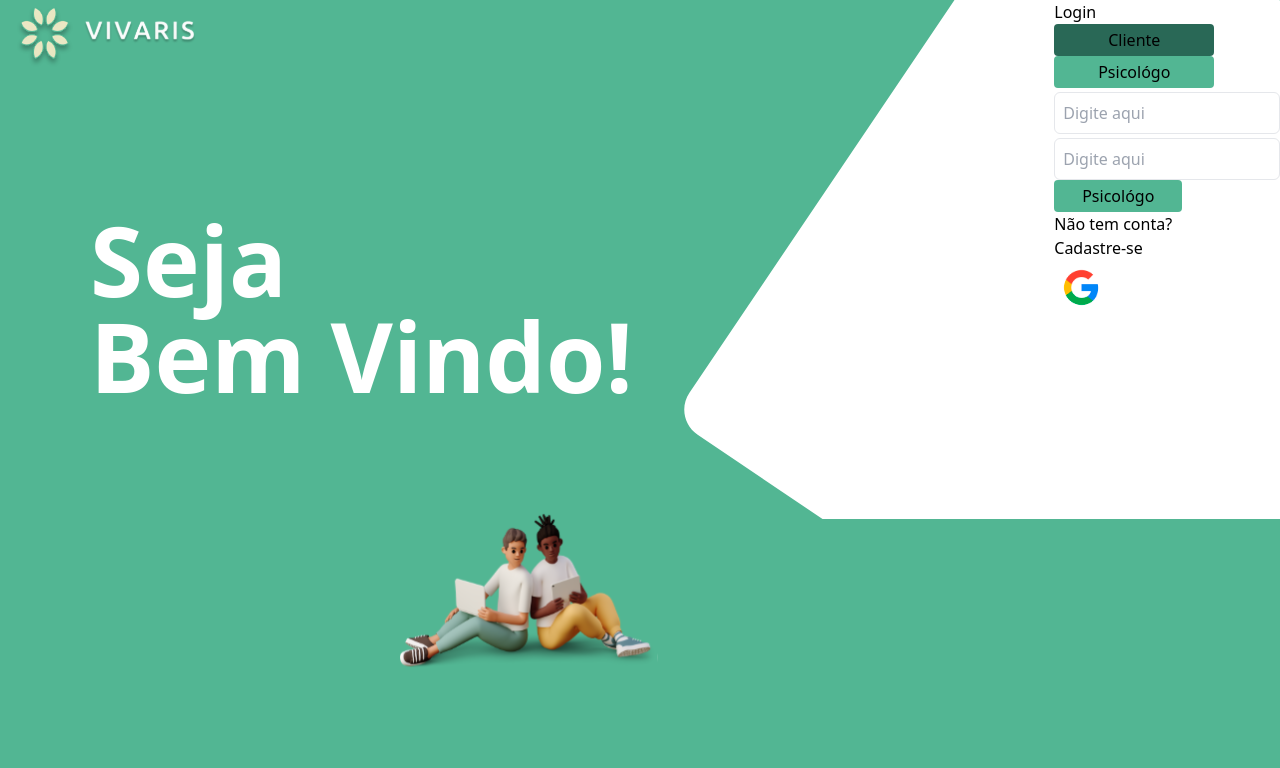
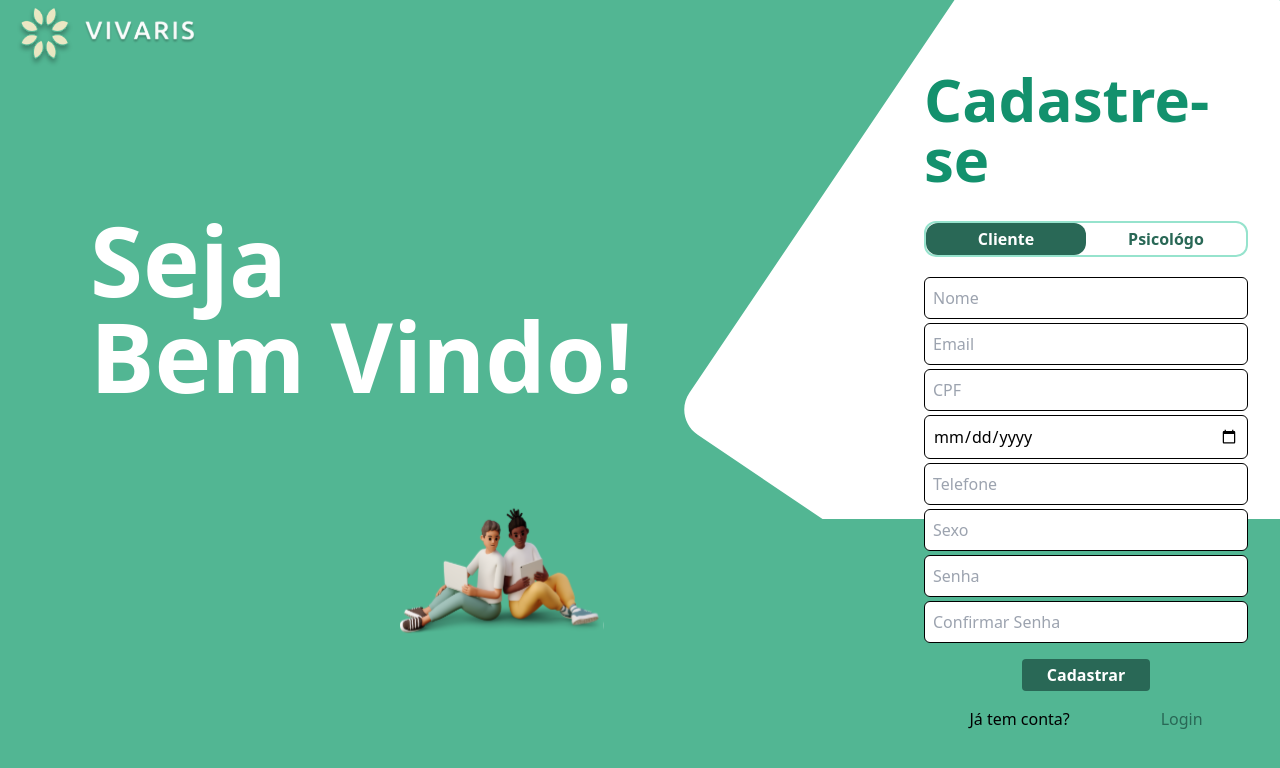
Before and after one commit to c4rl0sfilho/vivarisFront, a React (Vite) app: page / in a window 1280 px wide. Shown: the top 768 px of the page. Built offline with nearby package versions, Linux system fonts and the light colour scheme.

Commit message:
disign finalizado

```diff
--- a/src/components/ContainerLogin.tsx
+++ b/src/components/ContainerLogin.tsx
@@ -1,38 +1,77 @@
-import React from 'react'
-import Input from '../components/Input.tsx'
-import GoogleIcon from '../assets/googleIcon.svg'
+import React, { useState } from 'react';
+import FormInput from './FormInput.tsx';
+import GoogleIcon from '../assets/googleIcon.svg';
 import { useNavigate } from 'react-router-dom';
 
+const ContainerLogin = () => {
+    const [selectedButton, setSelectedButton] = useState<'Cliente' | 'Psicológo'>('Cliente');
+    const [email, setEmail] = useState('');
+    const [password, setPassword] = useState('');
+    const navigate = useNavigate();
 
-const ContainerLogin = () => {
-    const navigate = useNavigate();
+    function handleButtonClick(buttonName: 'Cliente' | 'Psicológo') {
+        setSelectedButton(buttonName);
+    }
+
+    function handleEmailChange(event: React.ChangeEvent<HTMLInputElement>) {
+        setEmail(event.target.value);
+    }
+    function handlePasswordChange(event: React.ChangeEvent<HTMLInputElement>) {
+        setPassword(event.target.value);
+    }
+
     return (
-        <div>
-            <div className="title">
-                <h1>Login</h1>
+        <div className='flex flex-col'>
+            <div className="title flex justify-center pb-8">
+                <h1 className='text-6xl	font-semibold text-[#13916D]'>Login</h1>
             </div>
-            <div className="ClienteOrPsicologo">
+            <div className="ClienteOrPsicologo flex border-[#96E3CD] border-2 items-center justify-center rounded-xl mb-4">
                 <div>
                     <button
-                        className='bg-[#296856] w-[10rem] h-[2rem] rounded'>Cliente</button>
+                        className={`w-[10rem] h-[2rem] rounded-xl font-semibold ${selectedButton === 'Cliente' ? 'bg-[#296856] text-[#ffffff] ' : 'text-[#296856]'}`}
+                        data-button-name="Cliente"
+                        onClick={() => handleButtonClick('Cliente')}>
+                        Cliente
+                    </button>
                 </div>
                 <div>
                     <button
-                        className='w-[10rem] h-[2rem] rounded bg-[#52B693] border-solid'>Psicológo</button>
+                        className={`w-[10rem] h-[2rem] rounded-xl font-semibold ${selectedButton === 'Psicológo' ? 'bg-[#296856] text-[#ffffff] ' : 'text-[#296856]'}`}
+                        data-button-name="Psicológo"
+                        onClick={() => handleButtonClick('Psicológo')}>
+                        Psicológo
+                    </button>
                 </div>
             </div>
             <div className="inputs">
-                <Input />
-                <Input />
+            <FormInput
+                    type="email"
+                    name="email"
+                    value={email}
+                    onChange={handleEmailChange}
+                    label="Email"
+                    placeholder='Email'
+                    required
+                />
+            <FormInput
+                    type="email"
+                    name="email"
+                    value={password}
+                    onChange={handlePasswordChange}
+                    label="Email"
+                    placeholder='Senha'
+                    required
+                />
+
             </div>
-            <div className="buttonLogin">
-                <button className='w-[8rem] h-[2rem] rounded bg-[#52B693] border-solid'>Psicológo</button>
+            <div className="buttonLogin flex justify-center py-4">
+                <button className='w-[8rem] h-[2rem] rounded bg-[#296856] text-white font-semibold border-solid'>Login</button>
             </div>
-            <div className="textConta">
+            <div className="textConta flex justify-around border-b border-b-black ">
                 <p>Não tem conta?</p>
-                <p onClick={navigate}>Cadastre-se</p>
+                <p onClick={() => navigate('/Register')} className='cursor-pointer text-[#296856] underline'>Cadastre-se</p>
             </div>
-            <div className="google">
+            <div className="google flex justify-center py-2">
                 <img src={GoogleIcon} alt="" />
             </div>
         </div>
--- /dev/null
+++ b/src/components/ContainerRegister.tsx
@@ -0,0 +1,172 @@
+import React, { useState } from 'react';
+import FormInput from './FormInput.tsx';
+import GoogleIcon from '../assets/googleIcon.svg';
+import { useNavigate } from 'react-router-dom';
+
+const ContainerRegister = () => {
+    const [selectedButton, setSelectedButton] = useState<'Cliente' | 'Psicológo'>('Cliente');
+    const [email, setEmail] = useState('');
+    const [phone, setPhone] = useState('');
+    const [sexo, setSexo] = useState('');
+    const [confirmPassword, setConfirmPassword] = useState('');
+    const [password, setPassword] = useState('');
+    const [birthdayDate, setBirthdayDate] = useState('');
+    const [cpf, setCPF] = useState('');
+    const [name, setName] = useState('');
+    const navigate = useNavigate();
+
+    function handleButtonClick(buttonName: 'Cliente' | 'Psicológo') {
+        setSelectedButton(buttonName);
+    }
+
+
+    function handleEmailChange(event: React.ChangeEvent<HTMLInputElement>) {
+        setEmail(event.target.value);
+    }
+    function handlePasswordChange(event: React.ChangeEvent<HTMLInputElement>) {
+        setPassword(event.target.value);
+    }
+    function handleBirthdayDateChange(event: React.ChangeEvent<HTMLInputElement>){
+        setBirthdayDate(event.target.value)
+    }
+    function handleCPFChange(event: React.ChangeEvent<HTMLInputElement>){
+        setCPF(event.target.value)
+    }
+    function handleNameChange(event: React.ChangeEvent<HTMLInputElement>){
+        setName(event.target.value)
+    }
+    function handleConfirmPasswordChange(event: React.ChangeEvent<HTMLInputElement>){
+        setConfirmPassword(event.target.value)
+    }
+    function handleSexoChange(event: React.ChangeEvent<HTMLInputElement>){
+        setSexo(event.target.value)
+    }
+    function handlePhoneChange(event: React.ChangeEvent<HTMLInputElement>){
+        setPhone(event.target.value)
+    }
+
+    let user = {
+        name,
+        email,
+        sexo,
+        birthdayDate,
+        phone,
+        cpf,
+        password,
+        confirmPassword
+    }
+
+
+  return (
+    <div>
+        <div className='flex flex-col'>
+            <div className="title flex justify-center pb-8">
+                <h1 className='text-6xl	font-semibold text-[#13916D]'>Cadastre-se</h1>
+            </div>
+            <div className="ClienteOrPsicologo flex border-[#96E3CD] border-2 items-center justify-center rounded-xl mb-4">
+                <div>
+                    <button
+                        className={`w-[10rem] h-[2rem] rounded-xl font-semibold ${selectedButton === 'Cliente' ? 'bg-[#296856] text-[#ffffff] ' : 'text-[#296856]'}`}
+                        data-button-name="Cliente"
+                        onClick={() => handleButtonClick('Cliente')}>
+                        Cliente
+                    </button>
+                </div>
+                <div>
+                    <button
+                        className={`w-[10rem] h-[2rem] rounded-xl font-semibold ${selectedButton === 'Psicológo' ? 'bg-[#296856] text-[#ffffff] ' : 'text-[#296856]'}`}
+                        data-button-name="Psicológo"
+                        onClick={() => handleButtonClick('Psicológo')}>
+                        Psicológo
+                    </button>
+                </div>
+            </div>
+            <div className="inputs">
+            <FormInput
+                    type="text"
+                    name="name"
+                    value={name}
+                    onChange={handleNameChange}
+                    label="Nome"
+                    placeholder='Nome'
+                    required
+                />
+            <FormInput
+                    type="email"
+                    name="email"
+                    value={email}
+                    onChange={handleEmailChange}
+                    label="Email"
+                    placeholder='Email'
+                    required
+                />
+            <FormInput
+                    type="number"
+                    name="cpf"
+                    value={cpf}
+                    onChange={handleCPFChange}
+                    label="Email"
+                    placeholder='CPF'
+                    required
+                />
+            <FormInput
+                    type="date"
+                    name="birthdayDate"
+                    value={birthdayDate}
+                    onChange={handleBirthdayDateChange}
+                    label="birthdayDate"
+                    placeholder='Data de Nascimento'
+                    required
+                />
+            <FormInput
+                    type="number"
+                    name="phone"
+                    value={phone}
+                    onChange={handlePhoneChange}
+                    label="Phone"
+                    placeholder='Telefone'
+                    required
+                />
+            <FormInput
+                    type="text"
+                    name="sexo"
+                    value={sexo}
+                    onChange={handleSexoChange}
+                    label="Sexo"
+                    placeholder='Sexo'
+                    required
+                />
+            <FormInput
+                    type="email"
+                    name="email"
+                    value={password}
+                    onChange={handlePasswordChange}
+                    label="Email"
+                    placeholder='Senha'
+                    required
+                />
+            <FormInput
+                    type="password"
+                    name="confirmPassword"
+                    value={confirmPassword}
+                    onChange={handleConfirmPasswordChange}
+                    label="confirmPassword"
+                    placeholder='Confirmar Senha'
+                    required
+                />
+
+            </div>
+            <div className="buttonLogin flex justify-center py-4">
+                <button className='w-[8rem] h-[2rem] rounded bg-[#296856] text-white font-semibold border-solid'>Cadastrar</button>
+            </div>
+            <div className="textConta flex justify-around">
+                <p>Já tem conta?</p>
+                <p onClick={() => alert(user)} className='cursor-pointer text-[#296856] '>Login</p>
+            </div>
+
+        </div>
+    </div>
+  )
+}
+
+export default ContainerRegister
--- /dev/null
+++ b/src/components/FormInput.tsx
@@ -0,0 +1,29 @@
+import React from 'react';
+
+interface FormInputProps {
+    type: string;
+    name: string;
+    value: string;
+    onChange: (e: React.ChangeEvent<HTMLInputElement>) => void;
+    label: string;
+    required?: boolean;
+    placeholder: string;
+}
+
+const FormInput: React.FC<FormInputProps> = ({ type, name, value, onChange, placeholder, required = false }) => {
+    return (
+        <div>
+            <input
+                type={type}
+                name={name}
+                value={value}
+                onChange={onChange}
+                className="mt-1 p-2 block w-full border border-black rounded-md"
+                required={required}
+                placeholder={placeholder}
+            />
+        </div>
+    );
+};
+
+export default FormInput;
--- a/src/components/Input.tsx
+++ /dev/null
@@ -1,11 +0,0 @@
-import React from 'react'
-
-const Input = () => {
-  return (
-    <div>
-      <input type="text" className='mt-1 p-2 block w-full border rounded-md' placeholder='Digite aqui'/>
-    </div>
-  )
-}
-
-export default Input
--- a/src/main.tsx
+++ b/src/main.tsx
@@ -8,6 +8,7 @@ import { createBrowserRouter, RouterProvider } from 'react-router-dom'
 
 //pages
 import Login from './routes/Login.tsx'
+import Register from './routes/Register.tsx'
 
 const router = createBrowserRouter([
   {
@@ -17,6 +18,10 @@ const router = createBrowserRouter([
       {
         path:"/",
         element:<Login/>,
+      },
+      {
+        path:"/",
+        element:<Register/>
       }
     ]
   }
--- a/src/routes/Login.tsx
+++ b/src/routes/Login.tsx
@@ -2,9 +2,11 @@
 import whiteSquare from '../assets/whiteSquare.svg'
 import twoBoys from '../assets/twoBoys.svg'
 import ContainerLogin from '../components/ContainerLogin'
+
 import { useNavigate } from 'react-router-dom';
 
 import vivarisLogo from '../assets/vivarisLogo.svg'
+import ContainerRegister from '../components/ContainerRegister';
 
 
 function login() {
@@ -19,12 +21,9 @@ function login() {
         <h1 className='text-[#ffffff] text-8xl font-semibold pl-[90px] mt-[144px]'>Seja<br />Bem Vindo!</h1>
         <img src={twoBoys} alt="" className='mt-[5rem] ml-[400px] ' />
       </div>
-      <div className='flex flex-col'>
-        {/* <ButtonPsiOrClient />
-        <Input />
-        <Input />
-        <ButtonLogin/> */}
-        <ContainerLogin />
+      <div className='flex flex-col p-8 ml-12 justify-center '>
+        {/* <ContainerLogin /> */}
+        <ContainerRegister/>
       </div>
     </div>
   )
```
Also changed, not shown: src/routes/Register.tsx (added, +11 -0 lines), src/assets/twoBoys.svg.
